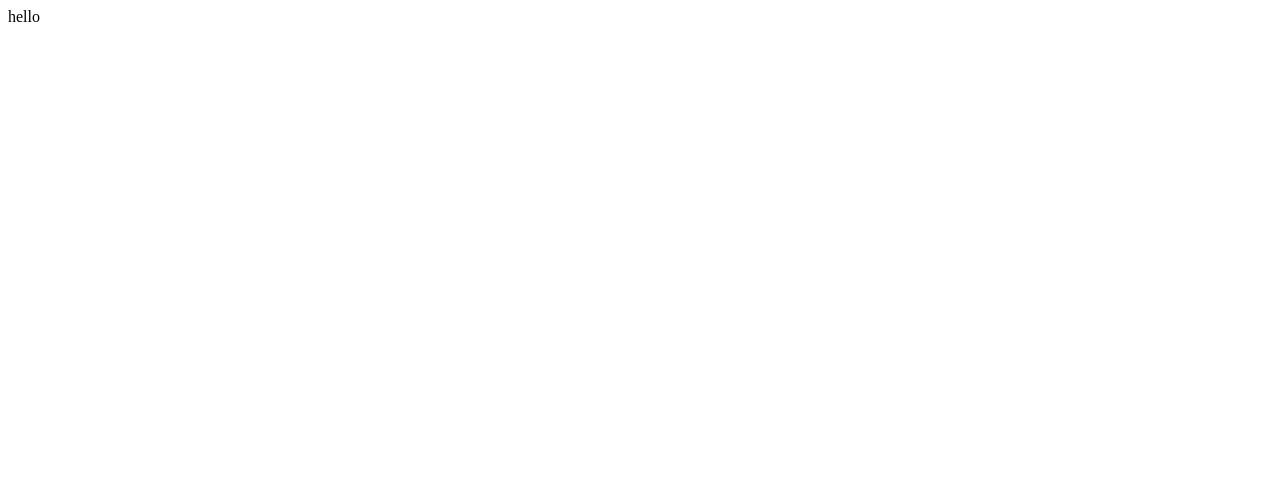
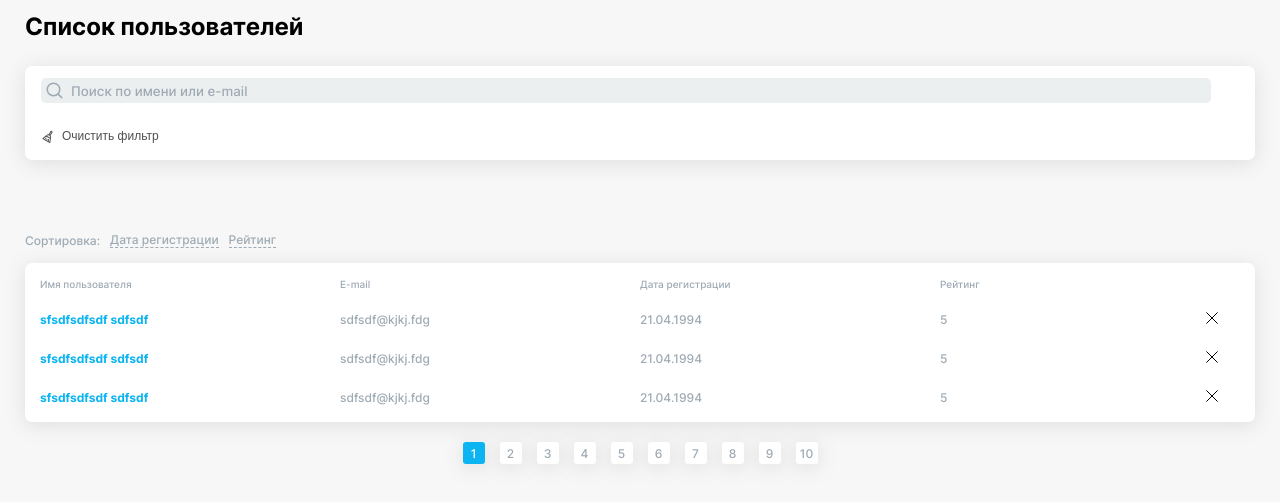
Before and after one commit to IlyaKhokhanov/test-labmedia, a website built with webpack: page src/index.html in a window 1280 px wide. Built offline with nearby package versions, Linux system fonts and the light colour scheme.

Commit message:
make basic layout and styles

```diff
--- /dev/null
+++ b/src/components/List/List.css
@@ -0,0 +1,17 @@
+.list {
+  margin: 0 25px;
+  padding: 15px;
+  display: flex;
+  flex-direction: column;
+  gap: 20px;
+  border-radius: 7px;
+  background: #fff;
+  box-shadow: 0 3px 20px 0 rgba(126, 126, 126, 0.2);
+  color: var(--text-gray-color);
+}
+
+.list-header {
+  display: grid;
+  grid-template-columns: repeat(4, 1fr);
+  font-size: 10px;
+}
--- /dev/null
+++ b/src/components/List/List.js
@@ -0,0 +1,54 @@
+import addElement from '../../utils/utilits';
+import ListItem from '../ListItem/ListItem';
+import './List.css';
+
+const headerFields = [
+  'Имя пользователя',
+  'E-mail',
+  'Дата регистрации',
+  'Рейтинг',
+];
+
+const listItems = [
+  {
+    id: 5150,
+    username: 'sfsdfsdfsdf sdfsdf',
+    email: 'sdfsdf@kjkj.fdg',
+    registration_date: '21.04.1994',
+    rating: 5,
+  },
+  {
+    id: 3545,
+    username: 'sfsdfsdfsdf sdfsdf',
+    email: 'sdfsdf@kjkj.fdg',
+    registration_date: '21.04.1994',
+    rating: 5,
+  },
+  {
+    id: 345345,
+    username: 'sfsdfsdfsdf sdfsdf',
+    email: 'sdfsdf@kjkj.fdg',
+    registration_date: '21.04.1994',
+    rating: 5,
+  },
+];
+
+export default function List() {
+  const listElem = addElement('div', 'list');
+
+  const listHeader = addElement('div', 'list-header');
+
+  headerFields.forEach((el) => {
+    const headerField = addElement('div');
+    headerField.textContent = el;
+    listHeader.append(headerField);
+  });
+
+  listElem.append(listHeader);
+
+  listItems.forEach((el) => {
+    listElem.append(ListItem(el));
+  });
+
+  return listElem;
+}
--- /dev/null
+++ b/src/components/ListItem/ListItem.css
@@ -0,0 +1,31 @@
+.item {
+  display: grid;
+  grid-template-columns: repeat(4, 1fr);
+  font-size: 12px;
+}
+
+.item-field,
+.item-name,
+.item-rating {
+  display: flex;
+  align-items: center;
+}
+
+.item-name {
+  font-weight: 700;
+  color: var(--main-blue-color);
+}
+
+.item-rating {
+  justify-content: space-between;
+}
+
+.item-delete-btn {
+  margin-right: 20px;
+  background: transparent;
+  border: none;
+  cursor: pointer;
+}
+.item-delete-img {
+  height: 16px;
+}
--- /dev/null
+++ b/src/components/ListItem/ListItem.js
@@ -0,0 +1,23 @@
+import addElement from '../../utils/utilits';
+import deleteIcon from '../../assets/images/delete-icon.svg';
+import './ListItem.css';
+
+export default function ListItem(item) {
+  const itemWrapper = addElement('div', 'item');
+
+  const nameItem = addElement('div', 'item-name', item.username);
+  const emailItem = addElement('div', 'item-field', item.email);
+  const dateItem = addElement('div', 'item-field', item.registration_date);
+  const ratingItem = addElement('div', 'item-rating', item.rating);
+
+  const deleteBtn = addElement('button', 'item-delete-btn');
+  const deleteImg = addElement('img', 'item-delete-img');
+  deleteImg.src = deleteIcon;
+  deleteImg.alt = 'Delete';
+
+  deleteBtn.append(deleteImg);
+  ratingItem.append(deleteBtn);
+  itemWrapper.append(nameItem, emailItem, dateItem, ratingItem);
+
+  return itemWrapper;
+}
--- /dev/null
+++ b/src/components/Pagination/Pagination.css
@@ -0,0 +1,27 @@
+.pagination {
+  margin: 20px auto;
+  display: flex;
+  align-items: center;
+  justify-content: center;
+  flex-wrap: wrap;
+  gap: 15px;
+}
+
+.pagination-number {
+  width: 22px;
+  height: 22px;
+  display: flex;
+  align-items: center;
+  justify-content: center;
+  border-radius: 3px;
+  background: #fff;
+  color: var(--text-gray-color);
+  font-size: 12px;
+  box-shadow: 0 3px 20px 0 rgba(126, 126, 126, 0.2);
+  cursor: pointer;
+}
+
+.pagination-nubmer-active {
+  background: var(--main-blue-color);
+  color: #fff;
+}
--- /dev/null
+++ b/src/components/Pagination/Pagination.js
@@ -0,0 +1,21 @@
+import addElement from '../../utils/utilits';
+import './Pagination.css';
+
+const pages = 10;
+
+export default function Pagination() {
+  const paginationWrapper = addElement('div', 'pagination');
+  const activePage = 1;
+
+  let count = 1;
+  while (count <= pages) {
+    const paginationNumber = addElement('div', 'pagination-number', count);
+    if (count === activePage) {
+      paginationNumber.classList.add('pagination-nubmer-active');
+    }
+    paginationWrapper.append(paginationNumber);
+    count += 1;
+  }
+
+  return paginationWrapper;
+}
--- /dev/null
+++ b/src/components/Search/Search.css
@@ -0,0 +1,59 @@
+.search {
+  margin: 25px;
+  padding: 12px 44px 16px 16px;
+  display: flex;
+  flex-direction: column;
+  gap: 25px;
+  border-radius: 7px;
+  background: #fff;
+  box-shadow: 0 3px 20px 0 rgba(126, 126, 126, 0.2);
+}
+
+.search-input-wrapper {
+  display: flex;
+  align-items: center;
+  gap: 5px;
+  background: #eceff0;
+  border-radius: 5px;
+}
+
+.search-input {
+  width: 100%;
+  background: transparent;
+  border: none;
+  font-family: "Inter";
+  color: #4f4f4f;
+}
+
+.search-input::placeholder {
+  color: var(--text-gray-color);
+}
+
+.search-input:focus {
+  outline: none;
+}
+
+.search-input-img {
+  height: 25px;
+  width: 25px;
+}
+
+.clean-btn {
+  display: flex;
+  align-items: center;
+  gap: 5px;
+  align-self: flex-start;
+  background: transparent;
+  border: none;
+  cursor: pointer;
+}
+
+.clean-btn-img {
+  height: 16px;
+  width: 16px;
+}
+
+.clean-btn-text {
+  font-size: 12px;
+  color: #4f4f4f;
+}
--- /dev/null
+++ b/src/components/Search/Search.js
@@ -0,0 +1,32 @@
+import addElement from '../../utils/utilits';
+import searchIcon from '../../assets/images/search-icon.svg';
+import cleanIcon from '../../assets/images/clean-icon.svg';
+import './Search.css';
+
+export default function Search() {
+  const searchElem = addElement('div', 'search');
+
+  const searchInputWrapper = addElement('div', 'search-input-wrapper');
+
+  const searchInputImg = addElement('img', 'search-input-img');
+  searchInputImg.src = searchIcon;
+  searchInputImg.alt = 'Search';
+
+  const searchInput = addElement('input', 'search-input');
+  searchInput.placeholder = 'Поиск по имени или e-mail';
+
+  searchInputWrapper.append(searchInputImg, searchInput);
+
+  const cleanBtn = addElement('button', 'clean-btn');
+
+  const cleanBtnImg = addElement('img', 'clean-btn-img');
+  cleanBtnImg.src = cleanIcon;
+  cleanBtnImg.alt = 'Clean';
+
+  const cleanBtnText = addElement('span', 'clean-btn-text', 'Очистить фильтр');
+
+  cleanBtn.append(cleanBtnImg, cleanBtnText);
+
+  searchElem.append(searchInputWrapper, cleanBtn);
+  return searchElem;
+}
--- /dev/null
+++ b/src/components/Sort/Sort.css
@@ -0,0 +1,18 @@
+.sort {
+  margin: 72px 25px 15px 25px;
+  display: flex;
+  align-items: center;
+  gap: 10px;
+  font-size: 12px;
+  color: var(--text-gray-color);
+}
+
+.sort-item {
+  border-bottom: 1px dashed var(--text-gray-color);
+  cursor: pointer;
+}
+
+.sort-item-active {
+  color: #333;
+  border-color: #333;
+}
--- /dev/null
+++ b/src/components/Sort/Sort.js
@@ -0,0 +1,15 @@
+import addElement from '../../utils/utilits';
+import './Sort.css';
+
+export default function Sort() {
+  const sortElem = addElement('div', 'sort');
+
+  const sortText = addElement('div', 'sort-text', 'Сортировка:');
+
+  const sortRegistration = addElement('div', 'sort-item', 'Дата регистрации');
+
+  const sortRating = addElement('div', 'sort-item', 'Рейтинг');
+
+  sortElem.append(sortText, sortRegistration, sortRating);
+  return sortElem;
+}
--- a/src/index.html
+++ b/src/index.html
@@ -1,10 +1,15 @@
 <!DOCTYPE html>
-<html lang="en">
+<html lang="ru">
   <head>
     <meta charset="UTF-8" />
     <meta http-equiv="X-UA-Compatible" content="IE=edge" />
     <meta name="viewport" content="width=device-width, initial-scale=1.0" />
-    <title>Document</title>
+    <title>Labmedia</title>
   </head>
-  <body></body>
+  <body>
+    <header>
+      <h1 class="header">Список пользователей</h1>
+    </header>
+    <main class="main"></main>
+  </body>
 </html>
--- a/src/index.js
+++ b/src/index.js
@@ -1,5 +1,9 @@
-import htmlToElement from './utils/htmlToElement';
+import List from './components/List/List';
+import Pagination from './components/Pagination/Pagination';
+import Search from './components/Search/Search';
+import Sort from './components/Sort/Sort';
 import './style.css';
 
-document.body.innerHTML = 'hello';
-htmlToElement('hello');
+const root = document.querySelector('.main');
+
+root.append(Search(), Sort(), List(), Pagination());
--- a/src/style.css
+++ b/src/style.css
@@ -1,3 +1,34 @@
+:root {
+  --main-blue-color: #0cb4f1;
+  --text-gray-color: #9eaab4;
+}
+
+@font-face {
+  font-family: "Inter";
+  src: local("Inter"), url("./assets/fonts/Inter-Medium.ttf");
+  font-weight: 500;
+}
+
+@font-face {
+  font-family: "Inter";
+  src: local("Inter"), url("./assets/fonts/Inter-Bold.ttf");
+  font-weight: 700;
+}
+
 body {
-  background-color: #fff;
+  background-color: #f7f7f7;
+  font-family: "Inter";
 }
+
+* {
+  margin: 0;
+  padding: 0;
+  box-sizing: border-box;
+}
+
+.header {
+  margin-top: 12px;
+  margin-left: 25px;
+  font-size: 24px;
+  font-weight: 700;
+}
--- a/src/utils/htmlToElement.js
+++ /dev/null
@@ -1,3 +0,0 @@
-export default function htmlToElement(htmlString) {
-  console.log(htmlString);
-}
--- /dev/null
+++ b/src/utils/utilits.js
@@ -0,0 +1,6 @@
+export default function addElement(tagName, className, text) {
+  const elem = document.createElement(tagName);
+  if (className) elem.classList.add(className);
+  if (text) elem.textContent = text;
+  return elem;
+}
```
Also changed, not shown: src/assets/fonts/Inter-Bold.ttf (added), src/assets/fonts/Inter-Medium.ttf (added), src/assets/images/clean-icon.svg (added), src/assets/images/delete-icon.svg (added), src/assets/images/search-icon.svg (added).
